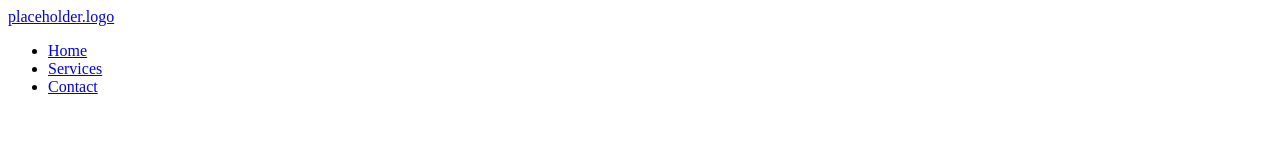
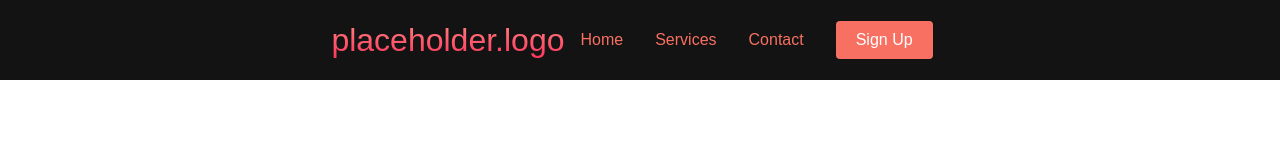
Before and after one commit to VilmerDahlqvist/VilmerDahlqvist.github.io, a plain HTML site: page index.html in a window 1280 px wide. Drawn offline with Linux system fonts and the light colour scheme.

Commit message:
navbar css almost finished

```diff
--- a/index.html
+++ b/index.html
@@ -28,6 +28,10 @@
                     <a href="/Contact.html" class="navbar__links">Contact</a>
 
                 </li>
+                <li class="navbar__btn">
+                    <a href="/" class="button">Sign Up</a>
+
+                </li>
             </ul>
         </div>
     </nav>
--- a/styles.css
+++ b/styles.css
@@ -1,3 +1,132 @@
-h1{
-    color: red;
+*{
+    box-sizing: border-box;
+    margin: 0;
+    padding: 0;
+    font-family: 'Kumbh Sans', sans-serif;
 }
+
+.navbar{
+    background: #131313;
+    height: 80px;
+    display: flex;
+    justify-content: center;
+    align-items: center;
+    font-size: 1.2 rem;
+    position: sticky;
+    top: 0;
+    z-index: 999;
+}
+
+.navbar__container{
+    display: flex;
+    justify-content: space-between;
+    height: 80px;
+    z-index: 1;
+    max-width: 1300px;
+    margin: 0 auto;
+    padding: 0 auto;
+}
+
+#navbar__logo{
+     background-color: #ff8177;
+     background-image: linear-gradient(to top, #ff0844 0%, #ffb199 100%);
+     background-size: 100%;
+     -webkit-background-clip: text;
+     -moz-background-clip: text;
+     -webkit-text-fill-color: transparent;
+     -moz-text-fill-color:transparent;
+     display: flex;
+     align-items: center;
+     cursor: pointer;
+     text-decoration: none;
+     font-size: 2rem;
+}
+
+.fa-gem{
+    margin-right: 0.5rem;
+}
+
+.navbar__menu{
+    display: flex;
+    align-items: center;
+    list-style: none;
+    text-align: center;
+}
+
+.navbar__item{
+    height: 80px;
+}
+
+.navbar__links{
+    color: #fff;
+    display: flex;
+    align-items: center;
+    justify-content: center;
+    text-decoration: none;
+    padding: 0 1rem;
+    height: 100%;
+}
+
+.navbar__btn{
+    display: flex;
+    justify-content: cernter;
+    align-items: center;
+    padding: 0 1rem;
+    width: 100%;
+}
+
+.button{
+    display: flex;
+    justify-content: center;
+    align-items: center;
+    text-decoration: none;
+    padding: 10px 20px;
+    height: 100%;
+    width: 100%;
+    border: none;
+    outline: none;
+    border-radius: 4px;
+    background: #f77062;
+    color: #fff;
+}
+
+.button:hover {
+    background: #4837ff;
+    transition: all 0.3s ease;
+}
+
+.navbar__links{
+    color: #f77062;
+    transition: all 0.3s ease;
+}
+
+@media screen and (max-width: 960px) {
+    .navbar__container{
+        display: flex;
+        justify-content: space-between;
+        height: 80px;
+        z-index: 1;
+        width: 100%;
+        max-width: 1300px;
+        padding: 0;
+
+    }
+
+    .navbar__menu {
+        display: grid;
+        grid-template-columns: auto;
+        margin: 0;
+        width: 100%;
+        position: absolute;
+        top: -1000px;
+        opacity: 0;
+        transition: all 0.5s ease;
+        height: 50vh;
+        z-index: -1;
+
+    }
+
+    .navbar__menu.active {
+        background: #131313;
+    }
+}
```
